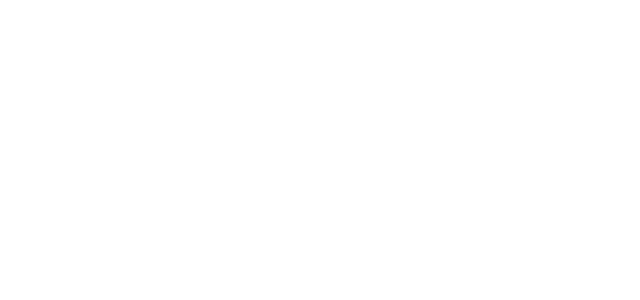
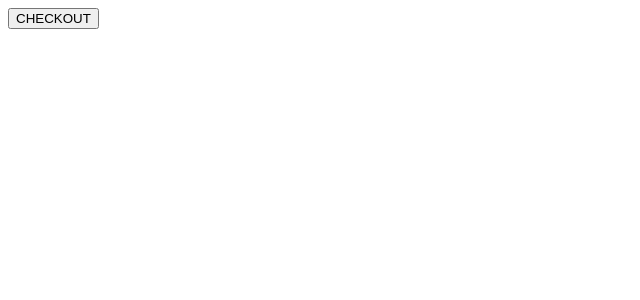
Before and after one commit to akshayrp/Online_BookStoreUI, a React (Create React App) app: page /Cart in a window 1280 px wide. Shown: the top 300 px of the page, without its empty margins (0-640 px from the left). Built offline with nearby package versions, Linux system fonts and the light colour scheme.

Commit message:
Add routing to cart component

```diff
--- a/package.json
+++ b/package.json
@@ -10,6 +10,7 @@
     "@testing-library/user-event": "^7.2.1",
     "axios": "^0.19.1",
     "install": "^0.13.0",
+    "npm-install-peers": "^1.2.1",
     "react": "^16.12.0",
     "react-dom": "^16.12.0",
     "react-hover": "^1.4.0",
--- a/src/App.js
+++ b/src/App.js
@@ -3,6 +3,8 @@
 import {BrowserRouter, Route} from "react-router-dom";
 import DashBoard from "./Components/DashBoard";
 import CustomerDetails from "./Components/CustomerDetails";
+import Cart from "./Components/Cart";
+
 require('dotenv').config()
 
 export default class App extends React.Component {
@@ -16,6 +18,7 @@
                     <switch>
                         <Route path="/" component={DashBoard} exact={true}/>
                         <Route path="/CustomerDetails" component={CustomerDetails} exact={true}/>
+                        <Route path="/Cart" component={Cart} exact={true}/>
                     </switch>
                 </div>
             </BrowserRouter>
--- /dev/null
+++ b/src/Components/Cart.jsx
@@ -0,0 +1,20 @@
+import React, {Component} from 'react';
+import {withRouter} from 'react-router-dom';
+
+class Cart extends Component{
+
+    constructor(props) {
+        super(props);
+    }
+
+    render() {
+        return(
+            <div>
+                <button className={"checkoutButton"}>
+                    CHECKOUT
+                </button>
+            </div>
+        )
+    }
+}
+export default withRouter(Cart);
--- a/src/Components/TopToolBar.jsx
+++ b/src/Components/TopToolBar.jsx
@@ -7,6 +7,10 @@
 import SearchIcon from '@material-ui/icons/Search';
 import MenuBookIcon from '@material-ui/icons/MenuBook';
 import {Icon} from "@material-ui/core";
+import IconButton from '@material-ui/core/IconButton';
+import AddShoppingCartIcon from '@material-ui/icons/AddShoppingCart';
+import {withRouter,Link} from "react-router-dom";
+import "../App";
 
 const useStyles = makeStyles(theme => ({
     grow: {
@@ -74,7 +78,9 @@
     },
 }));
 
-export default function PrimarySearchAppBar() {
+ function PrimarySearchAppBar() {
+
+
     const classes = useStyles();
 
     return (
@@ -104,8 +110,14 @@
                             inputProps={{'aria-label': 'search'}}
                         />
                     </div>
+                    <Link to={"/Cart"}>
+                    <IconButton color={"white"} arial-label={"add to shopping cart"}>
+                        <AddShoppingCartIcon/>
+                    </IconButton>
+                    </Link>
                 </Toolbar>
             </AppBar>
         </div>
     );
 }
+export default PrimarySearchAppBar
--- a/src/Components/listOfBooks.jsx
+++ b/src/Components/listOfBooks.jsx
@@ -81,7 +81,7 @@
         });
 
         return (
-            <Container className={'listContainer'} style={{marginBottom: "3%"}}>
+            <Container className={'listContainer'} style={{marginBottom: "3%"}} >
                 {Books}
             </Container>
 
```
Also changed, not shown: 1 other file (tests, documents, lock files or other folders).
